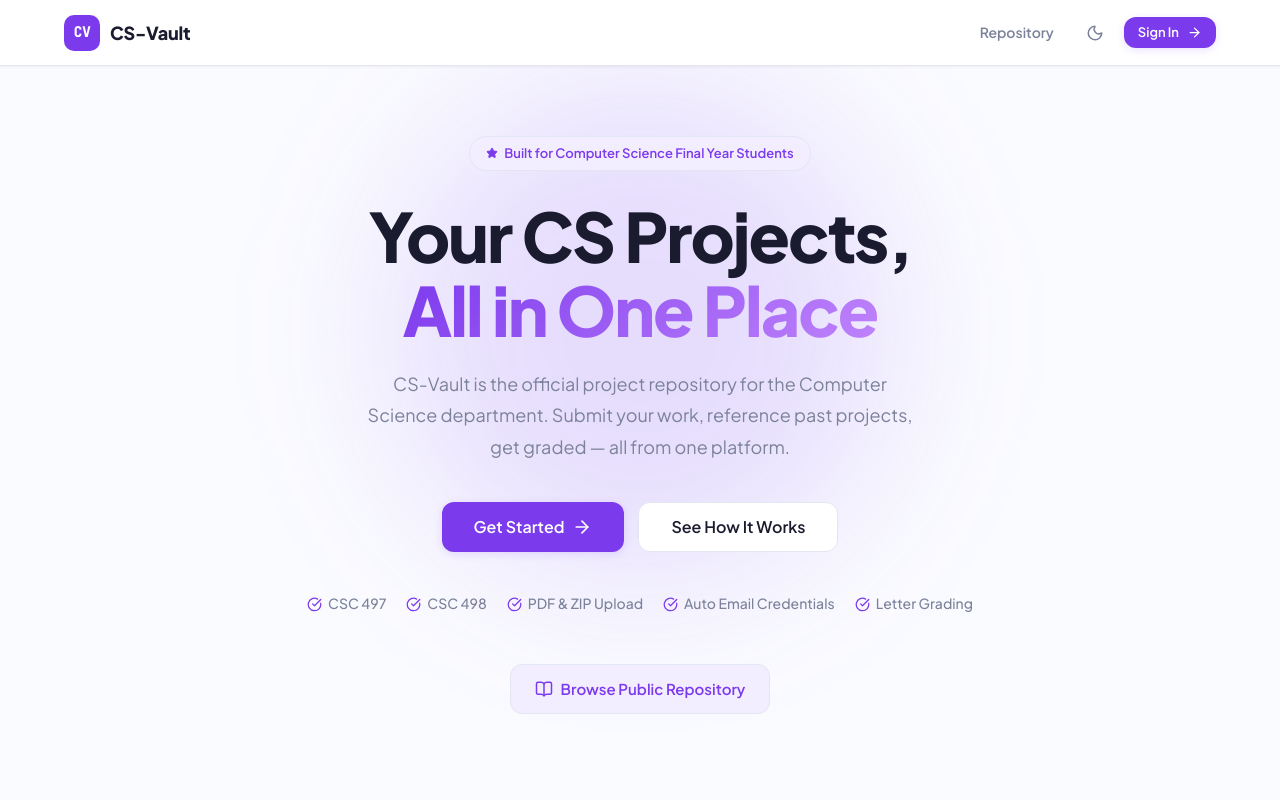
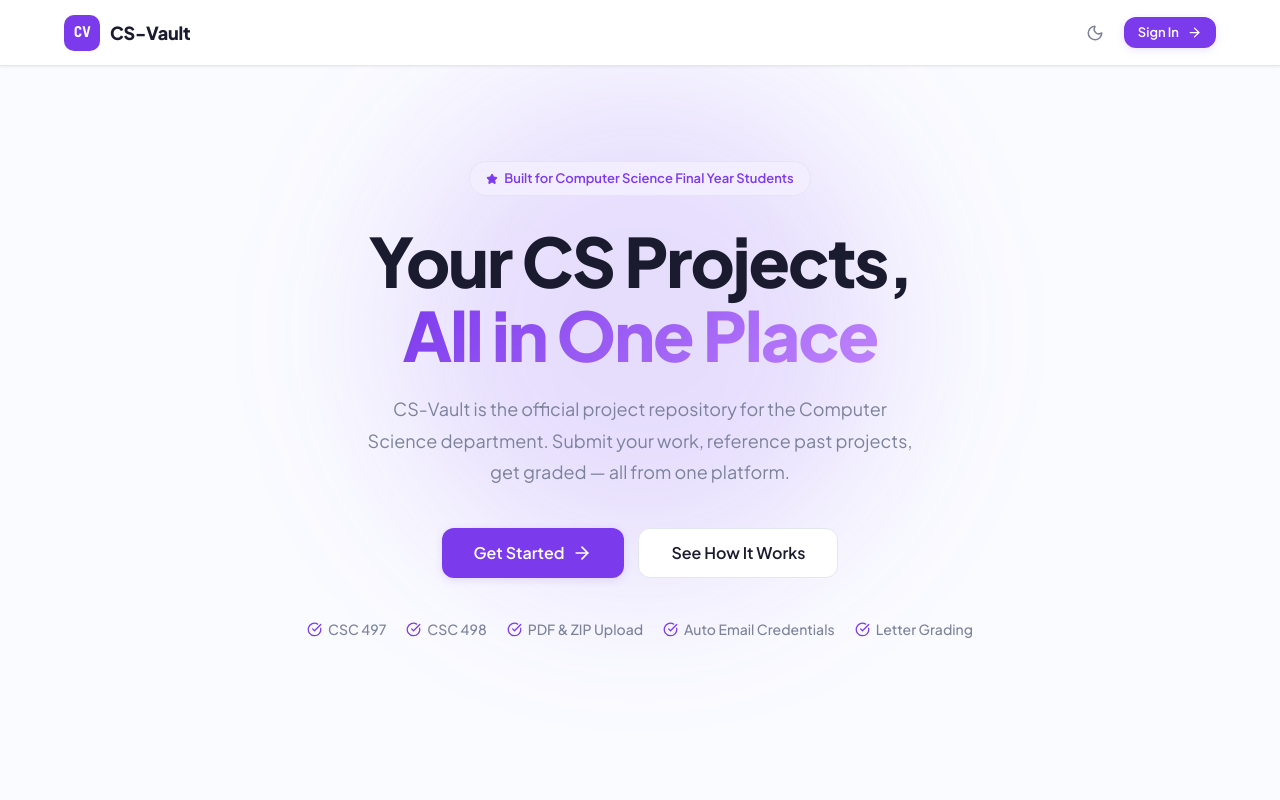
Before and after one commit to AfeezTemitope/cs-vault-frontend, a Next.js app: page / in a window 1280 px wide. Shown: the top 800 px of the page. Built offline with nearby package versions, Linux system fonts and the light colour scheme.

Commit message:
fixed the repository links

```diff
--- a/components/LandingPage.tsx
+++ b/components/LandingPage.tsx
@@ -48,12 +48,12 @@ export default function LandingPage() {
           <span style={{ fontWeight: 800, fontSize: 18, color: 'var(--soft)', letterSpacing: '-0.3px' }}>CS-Vault</span>
         </div>
         <div style={{ display: 'flex', alignItems: 'center', gap: 10 }}>
-          <Link href="/repository"
+          {/*<Link href="/repository"
             style={{ fontSize: 14, fontWeight: 600, color: 'var(--muted)', textDecoration: 'none', padding: '8px 12px', borderRadius: 8, transition: 'color 0.15s' }}
             onMouseEnter={e => (e.currentTarget as HTMLAnchorElement).style.color = 'var(--accent)'}
             onMouseLeave={e => (e.currentTarget as HTMLAnchorElement).style.color = 'var(--muted)'}>
             Repository
-          </Link>
+          </Link>*/}
           <ThemeToggle />
           <button className="btn btn-primary btn-sm" onClick={() => router.push('/login')}>
             Sign In <ArrowRight size={15} />
@@ -98,7 +98,7 @@ export default function LandingPage() {
             ))}
           </div>
           {/* Browse repo CTA */}
-          <div className="fade-up delay-5">
+          {/*<div className="fade-up delay-5">
             <Link href="/repository" style={{
               display: 'inline-flex', alignItems: 'center', gap: 8,
               padding: '12px 24px', borderRadius: 12, textDecoration: 'none',
@@ -110,7 +110,7 @@ export default function LandingPage() {
               onMouseLeave={e => { (e.currentTarget as HTMLAnchorElement).style.borderColor = 'var(--border)'; }}>
               <BookOpen size={18} /> Browse Public Repository
             </Link>
-          </div>
+          </div>*/}
         </div>
       </section>
 
```
